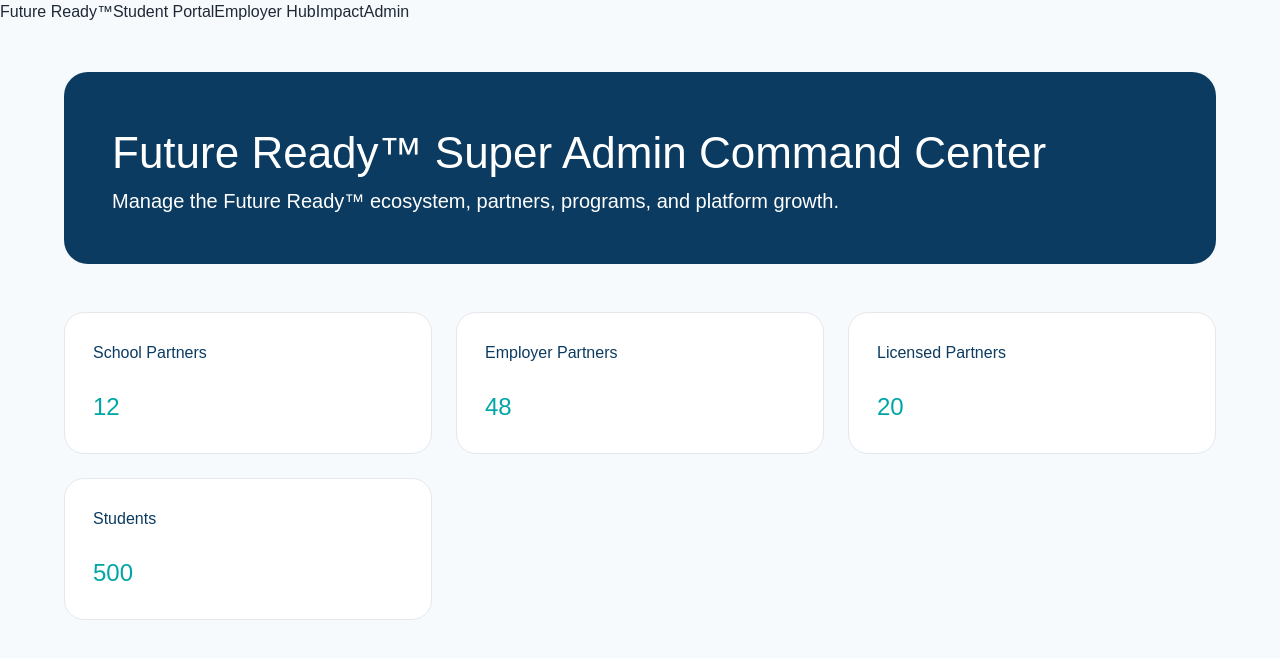
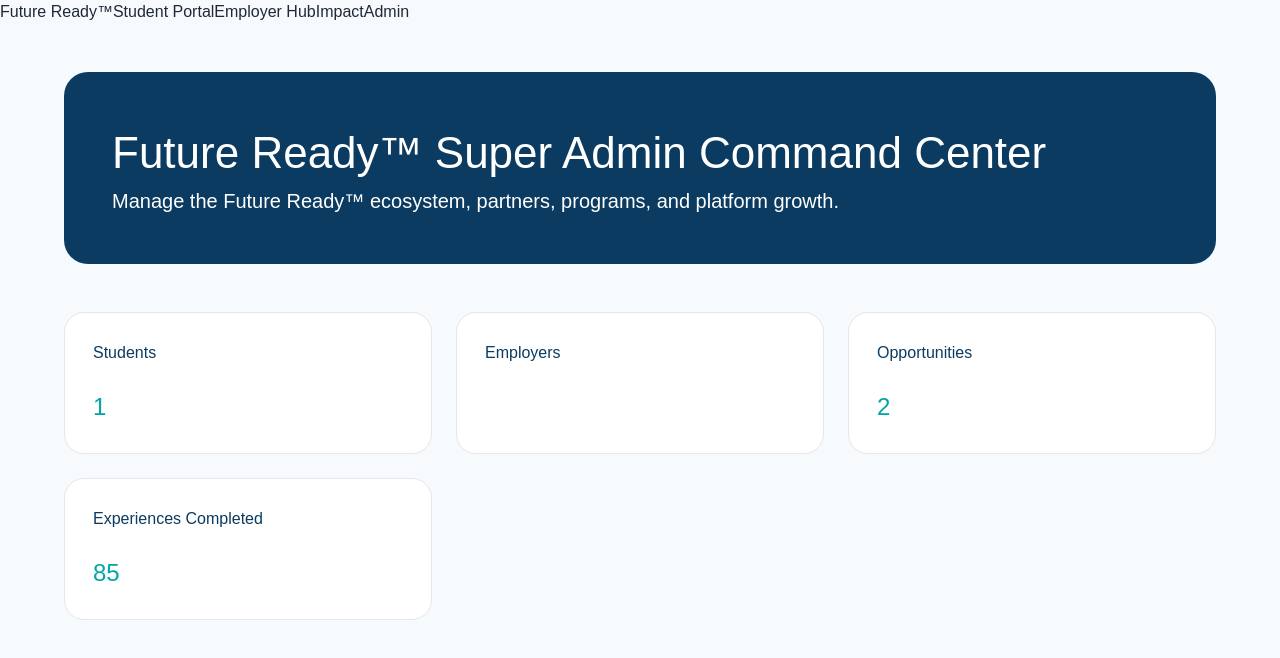
Before and after one commit to Link-Lake-Norman/Build6-, a Next.js app: page /super-admin in a window 1280 px wide. Shown: the top 658 px of the page. Built offline with nearby package versions, Linux system fonts and the light colour scheme.

Commit message:
Connect super admin to shared data models

```diff
--- a/app/super-admin/page.tsx
+++ b/app/super-admin/page.tsx
@@ -1,10 +1,17 @@
+"use client";
+
+import { students } from "../../content/students";
+import { employers } from "../../content/employers";
+import { opportunities } from "../../content/opportunities";
+import { impact } from "../../content/impact";
+
 export default function SuperAdminPage() {
 
   const metrics = {
-    schools: 12,
-    employers: 48,
-    partners: 20,
-    students: 500,
+    students: students.length,
+    employers: employers.length,
+    opportunities: opportunities.length,
+    experiences: impact.experiencesCompleted,
   };
 
   return (
@@ -29,11 +36,11 @@ export default function SuperAdminPage() {
         <article className="journey-card">
 
           <h2>
-            School Partners
+            Students
           </h2>
 
           <h3>
-            {metrics.schools}
+            {metrics.students}
           </h3>
 
         </article>
@@ -42,7 +49,7 @@ export default function SuperAdminPage() {
         <article className="journey-card">
 
           <h2>
-            Employer Partners
+            Employers
           </h2>
 
           <h3>
@@ -55,11 +62,11 @@ export default function SuperAdminPage() {
         <article className="journey-card">
 
           <h2>
-            Licensed Partners
+            Opportunities
           </h2>
 
           <h3>
-            {metrics.partners}
+            {metrics.opportunities}
           </h3>
 
         </article>
@@ -68,11 +75,11 @@ export default function SuperAdminPage() {
         <article className="journey-card">
 
           <h2>
-            Students
+            Experiences Completed
           </h2>
 
           <h3>
-            {metrics.students}
+            {metrics.experiences}
           </h3>
 
         </article>
```
